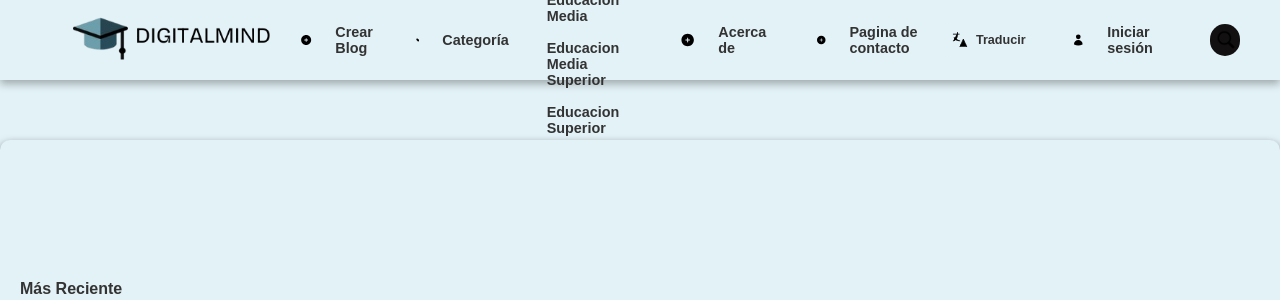
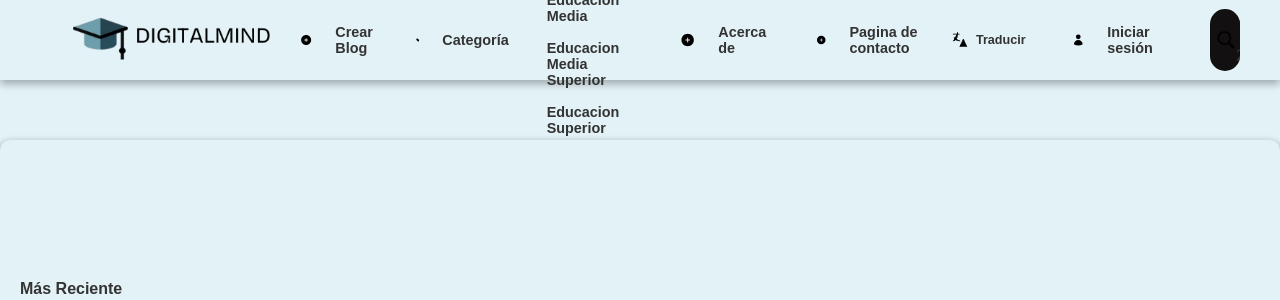
Before and after one commit to patomax31/Digital-Mind, a PHP site: page /digital-mind/PHP/index.php in a window 1280 px wide. Shown: the top 300 px of the page. Run offline with PHP 8.4, Linux system fonts and the light colour scheme; data comes from the database, SQL or seed files in the repository; grey boxes are pictures that could not be loaded.

Commit message:
cambis realizados

```diff
--- a/PHP/header.php
+++ b/PHP/header.php
@@ -96,7 +96,14 @@
             <div class="search-icon">
               <img src="../images/icono de busqueda.png" alt="Buscar" width="20" height="20">
             </div>
-            <input type="text" class="search-input" placeholder="Buscar...">
+           <form action="buscar.php" method="GET" class="search-container">
+  <div class="pill-search">
+    <button type="submit" class="search-icon" style="background: none; border: none; padding: 0; cursor: pointer;">
+      <img src="../images/tu_icono_personalizado.png" alt="Buscar" width="20" height="20">
+    </button>
+    <input type="text" class="search-input" name="q" placeholder="Buscar...">
+  </div>2
+</form>
           </div>
         </div>
       </div>
```
